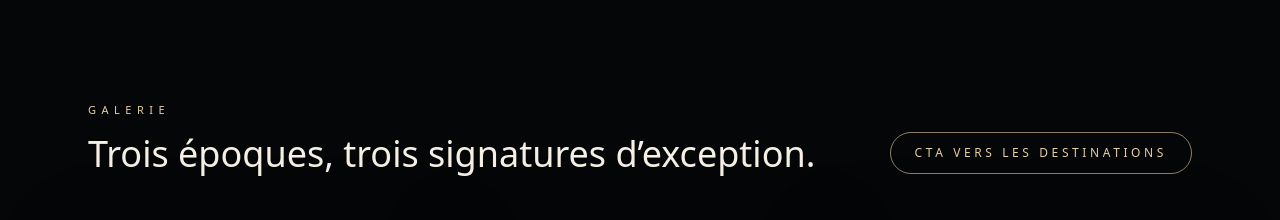
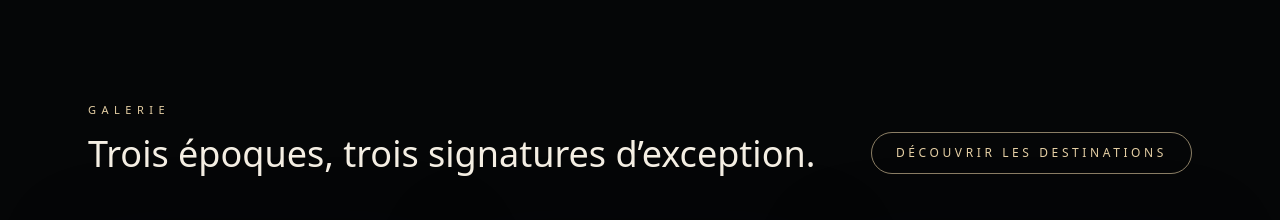
Before and after one commit to Shun-Lassal/Ynov_IA, a Next.js app: page / in a window 1280 px wide. Shown: the part 1480-1700 px from the top of the page. Built offline with nearby package versions, Linux system fonts and the light colour scheme.

Commit message:
CTA button changed

```diff
--- a/app/page.tsx
+++ b/app/page.tsx
@@ -280,7 +280,7 @@ export default function Home() {
             href="#reservation"
             className="w-full rounded-full border border-champagne/60 px-6 py-3 text-xs uppercase tracking-[0.3em] text-champagne transition hover:bg-champagne hover:text-noir sm:w-auto"
           >
-            CTA vers les destinations
+            Découvrir les destinations
           </a>
         </div>
 
```
